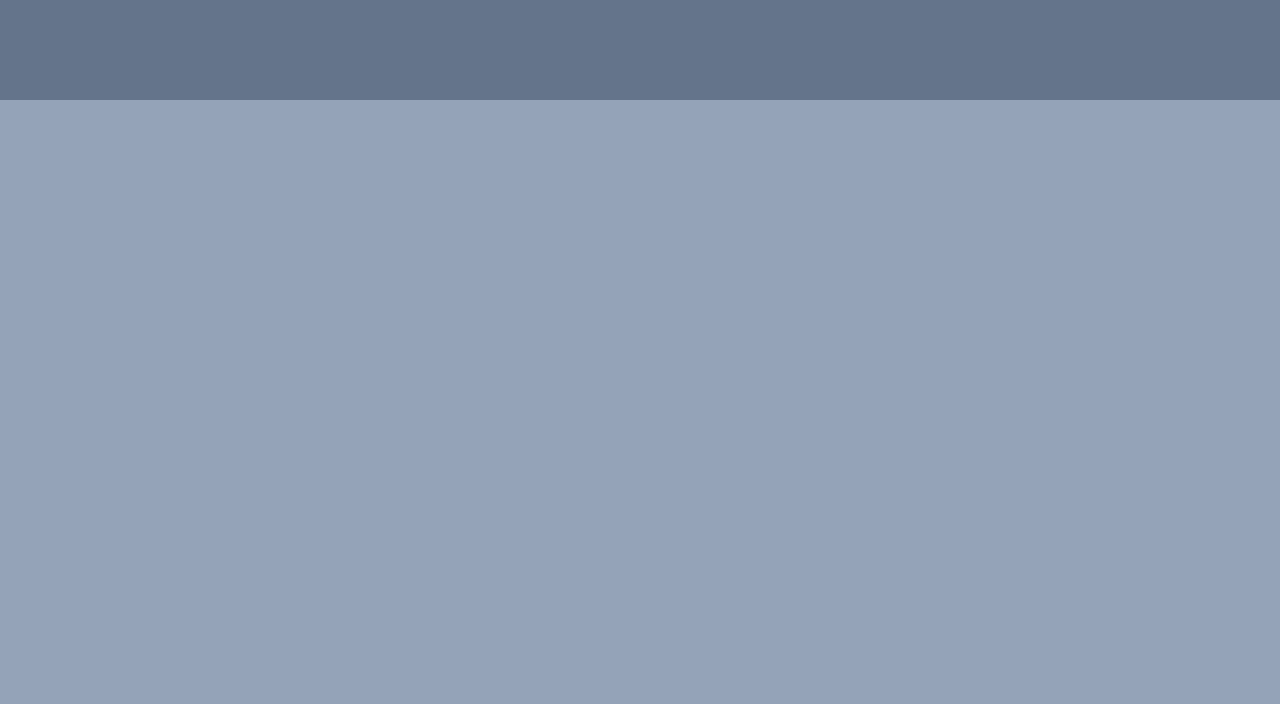
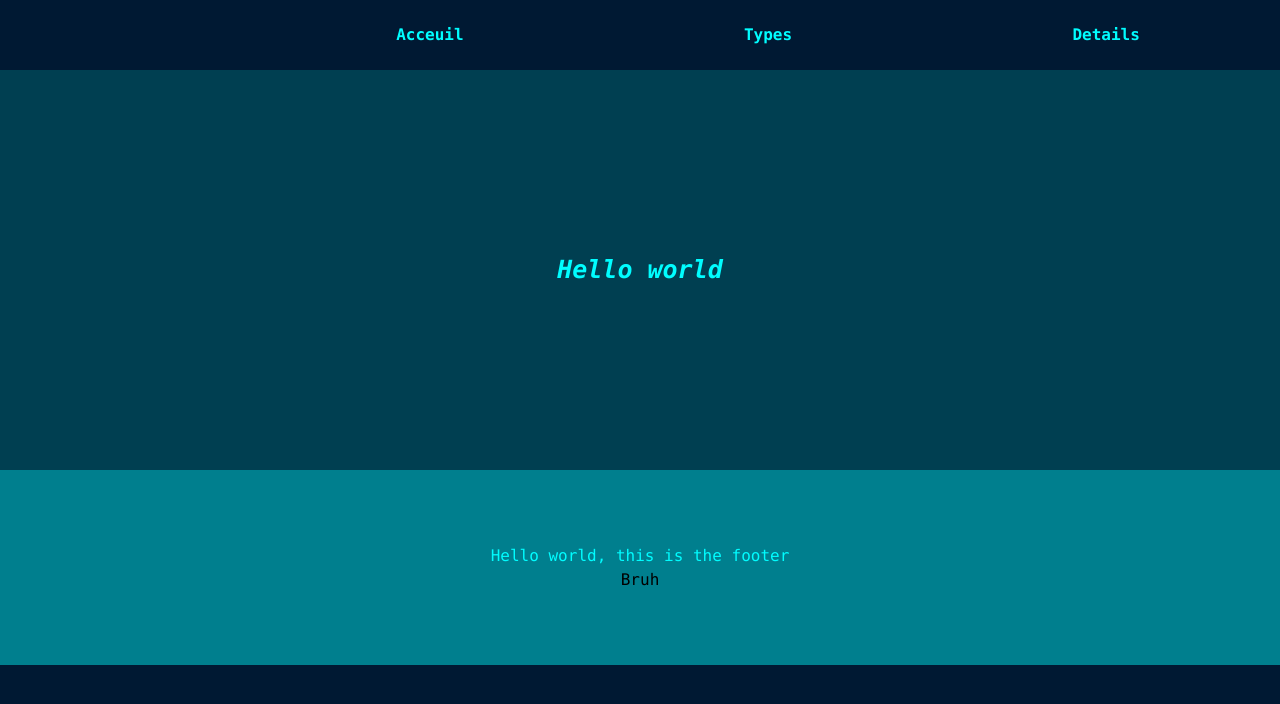
Before and after one commit to Ugo-gonpi/Projet-Fin-Front, a Next.js app: page / in a window 1280 px wide. Shown: the top 704 px of the page. Built offline with nearby package versions, Linux system fonts and the light colour scheme.

Commit message:
started work on the home page

```diff
--- /dev/null
+++ b/src/app/details/page.js
@@ -0,0 +1,7 @@
+export default function Details() {
+    return(
+        <div>
+
+        </div>
+    )
+}
--- /dev/null
+++ b/src/app/genres/page.js
@@ -0,0 +1,7 @@
+export default function Genres() {
+    return(
+        <div>
+
+        </div>
+    )
+}
--- a/src/app/layout.js
+++ b/src/app/layout.js
@@ -1,4 +1,6 @@
+import Link from "next/link";
 import "./globals.css";
+import Image from "next/image";
 
 export const metadata = {
   title: "Create Next App",
@@ -8,7 +10,37 @@ export const metadata = {
 export default function RootLayout({ children }) {
   return (
     <html lang="en">
-      <body className="bg-slate-400 w-[100vw] h-[100vh]">{children}</body>
+      <body className="bg-[#001933] w-screen">
+
+        <header className="w-full h-[70px] flex">
+
+          <div className="w-[20%] h-full">
+
+          </div>
+
+          <div className="w-[80%] h-full flex justify-around items-center">
+            <Link href="/" className="text-[#00fdff] font-bold font-mono">Acceuil</Link>
+            <Link href="/genres" className="text-[#00fdff] font-bold font-mono">Types</Link>
+            <Link href="/details" className="text-[#00fdff] font-bold font-mono">Details</Link>
+          </div>
+
+        </header>
+
+        {children}
+
+        <footer className="w-full h-[195px] bg-[#007f8e] flex justify-center items-center flex-col">
+
+          <div>
+            <p className="text-[#00fdff] font-mono">Hello world, this is the footer</p>
+          </div>
+
+          <div>
+            <p className="font-mono">Bruh</p>
+          </div>
+
+        </footer>
+
+      </body>
     </html>
   );
 }
--- a/src/app/page.js
+++ b/src/app/page.js
@@ -1,8 +1,9 @@
+import Image from "next/image";
 
 export default function Home() {
   return (
-    <div className="bg-slate-500 w-full h-[100px]">
-
+    <div className="bg-[#003f51] w-full h-[400px] flex justify-center items-center flex-col">
+      <p className="text-[#00fdff] font-bold font-mono text-[25px] italic">Hello world</p>
     </div>
   );
 }
```
Also changed, not shown: src/app/logo.png (added).
